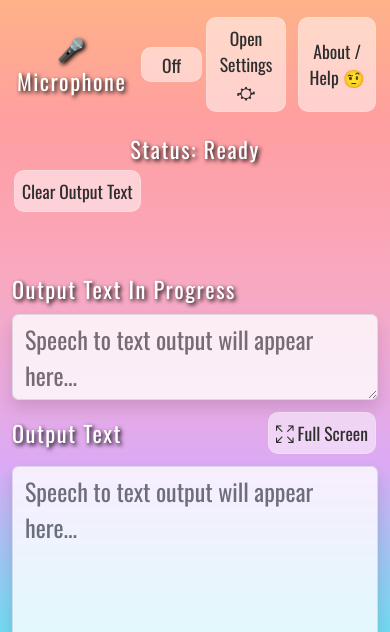
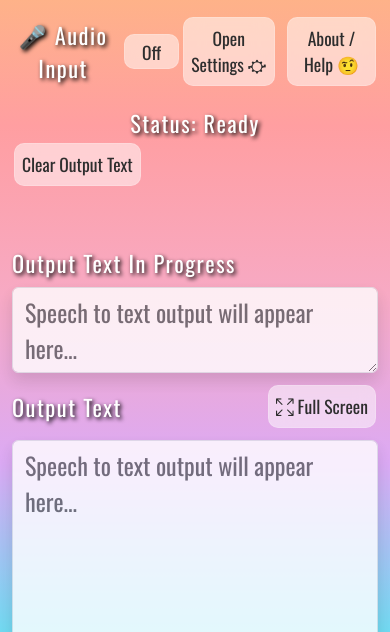
Before and after one commit to warrenkc/speech-utilities, a website built with Vite: page index.html in a window 390 px wide. Shown: the part 212-844 px from the top of the page. Built offline with nearby package versions, Linux system fonts and the light colour scheme.

Commit message:
Update microphone label to improve clarity in UI

```diff
--- a/index.html
+++ b/index.html
@@ -212,7 +212,7 @@
                 <div class="mb-3 d-flex align-items-center">
                     <div>
                         <div class="d-flex align-items-center gap-2">
-                            <label class="warrenz-label" for="microphoneSwitch" style="cursor: pointer;">🎤 Microphone</label>
+                            <label class="warrenz-label" for="microphoneSwitch" style="cursor: pointer;">🎤 Audio Input</label>
                             <input class="tgl tgl-skewed" type="checkbox" id="microphoneSwitch">
                             <label class="tgl-btn" for="microphoneSwitch" data-tg-off="Off" data-tg-on="On"></label>
 
```
